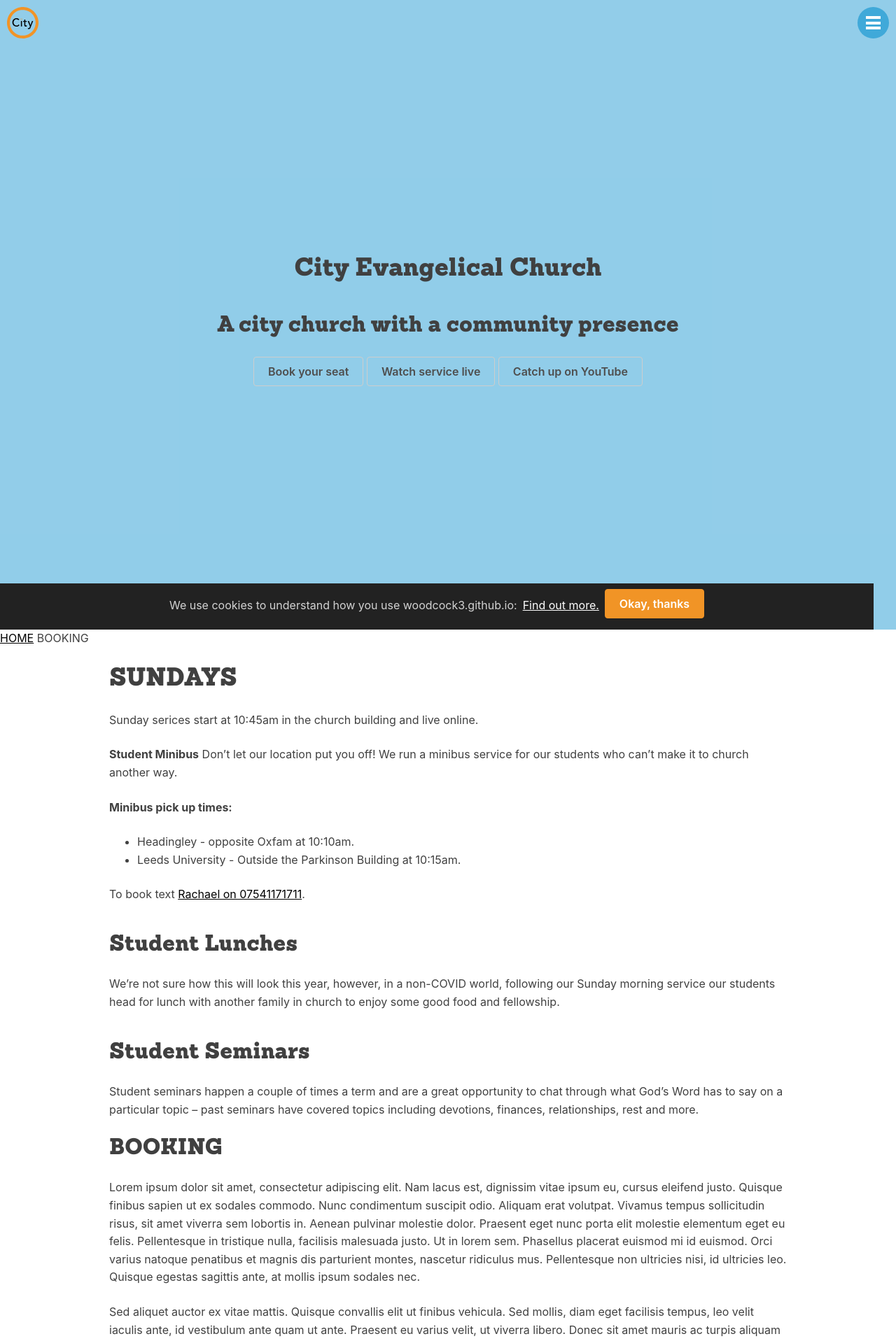
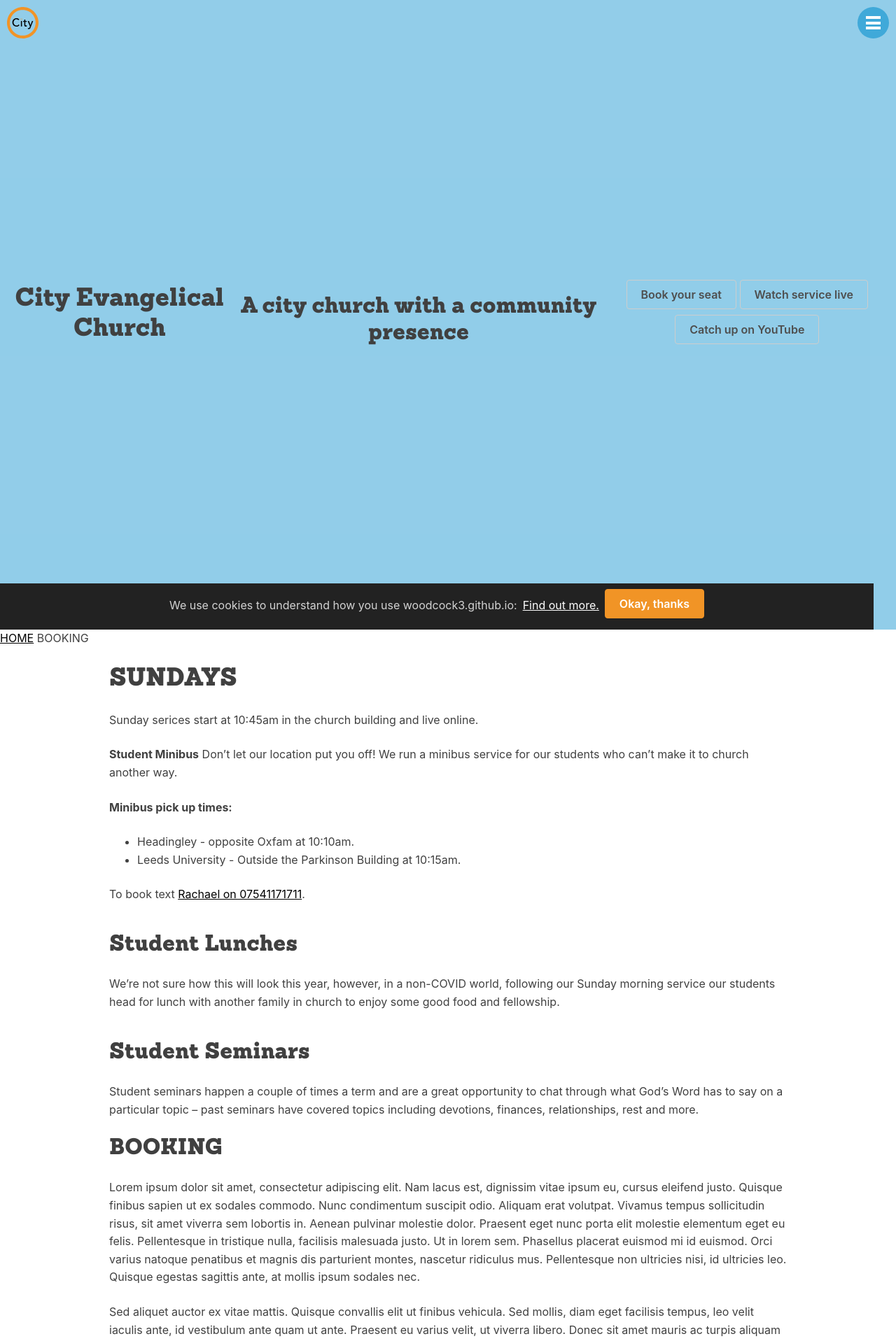
Before and after one commit to woodcox/city-jekyll, a Jekyll site: the page built from pages/_sunday/2021-01-03-booking.md, in a window 1280 px wide. Shown: the top 1917 px of the page at 70% size. Built offline with Jekyll 4.4.1, drawn with Linux system fonts in a browser that asks for light colours.

Commit message:
Update hero.html

```diff
--- a/_includes/components/hero.html
+++ b/_includes/components/hero.html
@@ -1,5 +1,5 @@
 <section class="hero-image">
-  <div class="hero-text">
+  <div class="hero-text vertical-center text-center">
     <h1>City Evangelical Church</h1>
     <h2>A city church with a community presence</h2>
     <div class="flex-row">
```
